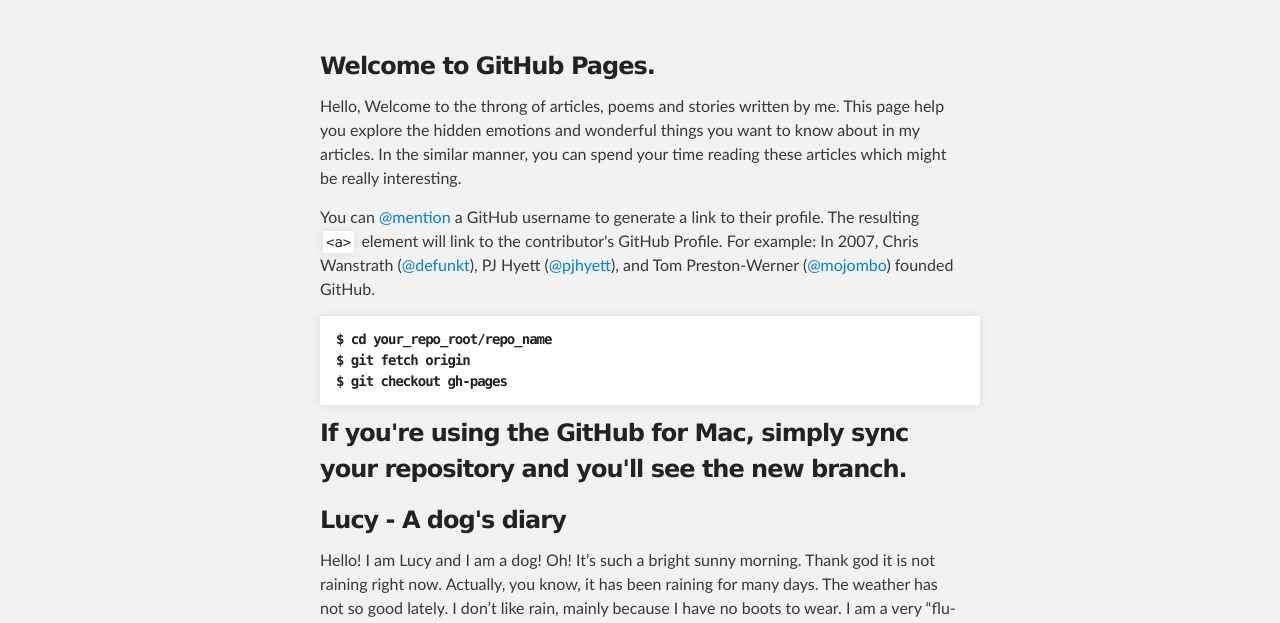
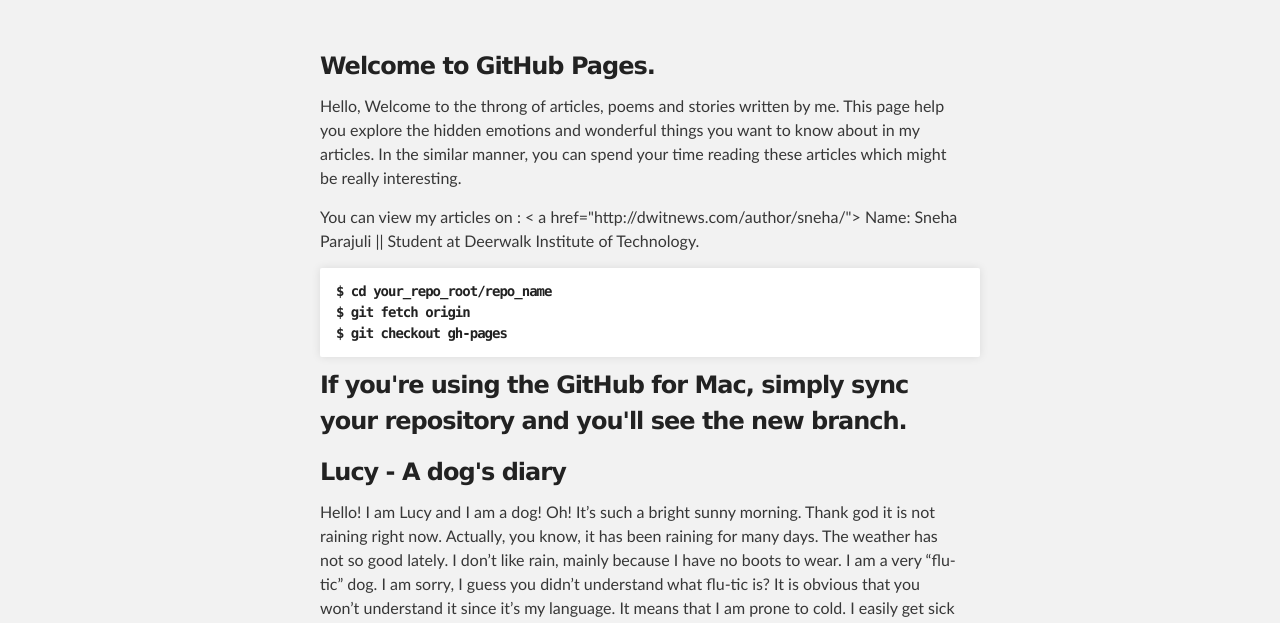
Before and after one commit to snehaparajuli/snehaparajuli.github.io, a plain HTML site: page index.html in a window 1280 px wide. Shown: the part 176-799 px from the top of the page. Drawn offline with Linux system fonts and the light colour scheme.

Commit message:
Update index.html

```diff
--- a/index.html
+++ b/index.html
@@ -31,7 +31,7 @@
 <a id="welcome-to-my-blog" class="anchor" href="#welcome-to-github-pages" aria-hidden="true"><span class="octicon octicon-link"></span></a>Welcome to GitHub Pages.</h3>
 
 <p> Hello, Welcome to the throng of articles, poems and stories written by me. This page help you explore the hidden emotions and wonderful things you want to know about in my articles. In the similar manner, you can spend your time reading these articles which might be really interesting.</p>
-<p>You can <a href="https://github.com/blog/821" class="user-mention">@mention</a> a GitHub username to generate a link to their profile. The resulting <code>&lt;a&gt;</code> element will link to the contributor's GitHub Profile. For example: In 2007, Chris Wanstrath (<a href="https://github.com/defunkt" class="user-mention">@defunkt</a>), PJ Hyett (<a href="https://github.com/pjhyett" class="user-mention">@pjhyett</a>), and Tom Preston-Werner (<a href="https://github.com/mojombo" class="user-mention">@mojombo</a>) founded GitHub.</p>
+<p>You can view my articles on : < a href="http://dwitnews.com/author/sneha/"></a> Name: Sneha Parajuli || Student at Deerwalk Institute of Technology. </p>
 
 <h3>
 <pre><code>$ cd your_repo_root/repo_name
```
